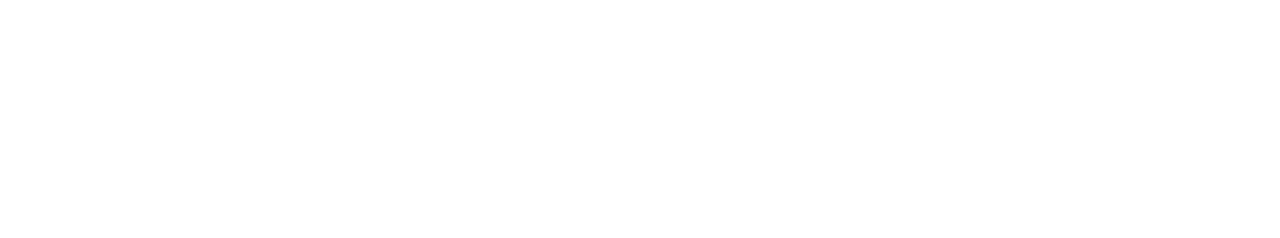
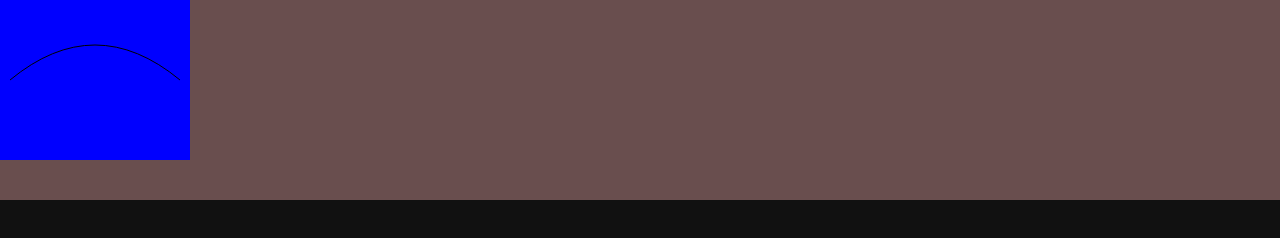
Before and after one commit to saicharan293/gsap, a plain HTML site: page tut-3/index.html in a window 1280 px wide. Drawn offline with Linux system fonts and the light colour scheme.

Commit message:
started working on beziere curves

```diff
--- a/tut-3/index.html
+++ b/tut-3/index.html
@@ -1,11 +1,17 @@
 <!DOCTYPE html>
 <html lang="en">
-<head>
-    <meta charset="UTF-8">
-    <meta name="viewport" content="width=device-width, initial-scale=1.0">
+  <head>
+    <meta charset="UTF-8" />
+    <meta name="viewport" content="width=device-width, initial-scale=1.0" />
     <title>Document</title>
-</head>
-<body>
-
-</body>
+    <link rel="stylesheet" href="style.css" />
+  </head>
+  <body>
+    <div id="string">
+      <svg width="190" height="160">
+        <path d="M 10 80 Q 95 10 180 80" stroke="black" fill="transparent" />
+      </svg>
+    </div>
+    <script src="script.js"></script>
+  </body>
 </html>
--- /dev/null
+++ b/tut-3/style.css
@@ -0,0 +1,21 @@
+*{
+    margin: 0;
+    padding: 0;
+    box-sizing: border-box;
+}
+
+html,body{
+    height: 100%;
+    width: 100%;
+    background-color: #111;
+}
+
+#string{
+    height: 200px;
+    width: 100%;
+    background-color: rgb(105, 78, 78);
+}
+
+svg{
+    background-color: blue;
+}
```
Also changed, not shown: tut-3/script.js (added).
